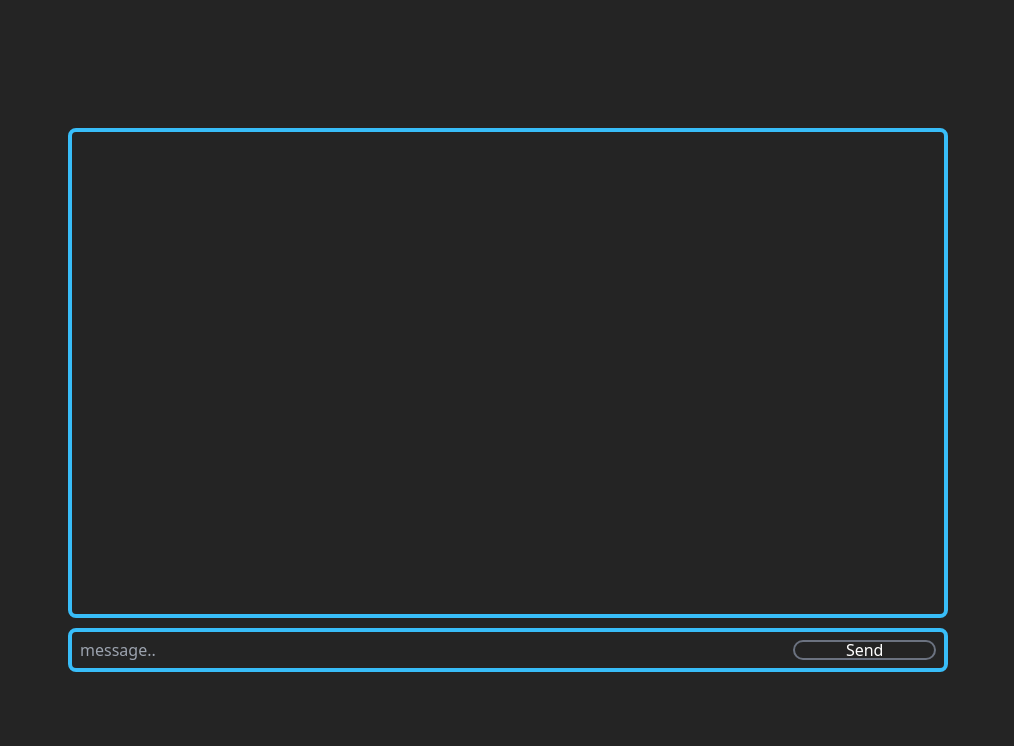
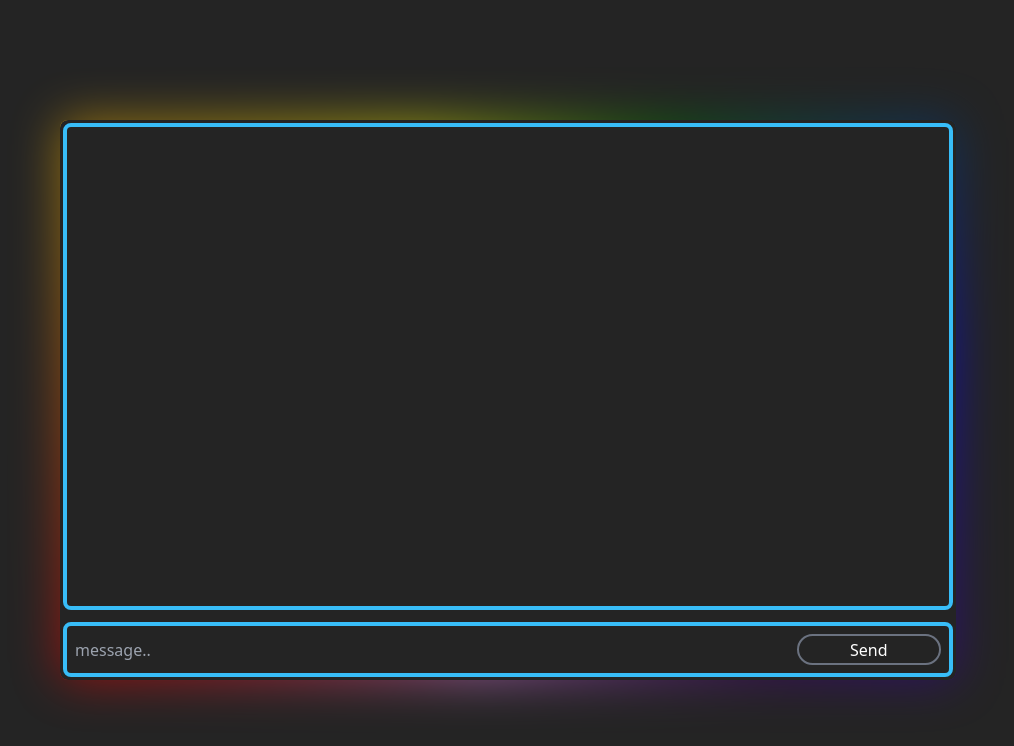
Before and after one commit to GeorgiKaradakov/online_chat_app, a React (Vite) app in the folder frontend/: page /chat_room in a window 1280 px wide. Shown: the top 746 px of the page, without its empty margins (132-1146 px from the left). Built offline with nearby package versions, Linux system fonts and the light colour scheme.

Commit message:
added animation and message controls

```diff
--- a/frontend/src/components/Button.tsx
+++ b/frontend/src/components/Button.tsx
@@ -1,20 +1,10 @@
-import {clsx, type ClassValue} from "clsx";
-import { twMerge } from "tailwind-merge";
-
-const mc = (...inputs: ClassValue[]) => {
-  return twMerge(clsx(inputs));
-};
-
-type buttonType = {
-  text      ?: string
-  className ?: string
-  onClick   ?: () => {};
-};
+import { buttonType } from "../types/ButtonType";
+import { mc } from "../utils/funcs";
 
 const Button:React.FC<buttonType> = ({className, text, onClick}) => {
   return (
     <div onClick={onClick} className={mc("text-white flex justify-center items-center border-2 border-gray-500 rounded-full", className)}>
-      <p>{text}</p>
+      {text}
     </div>
   );
 }
--- a/frontend/src/pages/Chat.tsx
+++ b/frontend/src/pages/Chat.tsx
@@ -1,13 +1,17 @@
 import Button from "../components/Button";
-
 
 function Chat(){
   return (
-    <div className=" p-2 h-[90%] w-[90%] flex flex-col justify-between md:w-[70%] md:h-[70%]">
-      <div className="h-[90%] w-[100%] border-4 border-sky-400 rounded-lg"></div>
-      <div className="p-2 h-[8%] w-[100%] flex border-4 border-sky-400 rounded-lg">
-        <input className="h-full w-5/6 bg-transparent text-white focus:outline-none focus:ring-0 focus:border-transparent" type="text" name="msg_cont" placeholder="message.."/>
-        <Button text="Send" className="h-full w-1/6"/>
+    <div className="bg-cont h-[90%] w-[90%] md:w-[70%] md:h-[70%]">
+      <div className="p-[3px] w-full h-full bg-[#242424] rounded-lg flex flex-col justify-between">
+
+        <div className="h-[90%] w-[100%] border-4 border-sky-400 rounded-lg" id="chat_log"></div>
+
+        <div className="p-2 h-[8%] w-[100%] flex border-4 border-sky-400 rounded-lg md:mt-3 md:h-1/6 lg:h-[10%]">
+          <input className="h-full w-5/6 bg-transparent text-white focus:outline-none focus:ring-0 focus:border-transparent" type="text" name="msg_cont" placeholder="message.."/>
+          <Button text="Send" className="h-full w-1/6"/>
+        </div>
+
       </div>
     </div>
   );
--- a/frontend/src/styles/styles.css
+++ b/frontend/src/styles/styles.css
@@ -13,3 +13,45 @@ body {
   justify-content: center;
   align-items: center;
 }
+
+/*style the background border of the chat*/
+.bg-cont {
+  position: relative;
+}
+
+@property --angle{
+  syntax: "<angle>";
+  initial-value: 0deg;
+  inherits: false;
+}
+
+.bg-cont::after, .bg-cont::before {
+  content: '';
+  position: absolute;
+  width: 100%;
+  background-image: conic-gradient(from var(--angle), red, orange, yellow, green, blue, indigo, violet, red);
+  height: 100%;
+  border-radius: 0.5rem;
+
+  top: 50%;
+  left: 50%;
+  translate: -50% -50%;
+  z-index: -1;
+
+  animation: 3s spin linear infinite;
+}
+
+.bg-cont::before {
+  filter: blur(1.5rem);
+  opacity: 0.5;
+}
+
+@keyframes spin{
+  from{
+    --angle: 0deg;
+  }
+
+  to{
+    --angle: 360deg;
+  }
+}
--- /dev/null
+++ b/frontend/src/types/ButtonType.tsx
@@ -0,0 +1,5 @@
+export type buttonType = {
+  text      ?: string
+  className ?: string
+  onClick   ?: () => {};
+};
--- /dev/null
+++ b/frontend/src/utils/funcs.ts
@@ -0,0 +1,6 @@
+import {clsx, type ClassValue} from "clsx";
+import { twMerge } from "tailwind-merge";
+
+export function mc (...inputs: ClassValue[]) {
+  return twMerge(clsx(inputs));
+};
```
